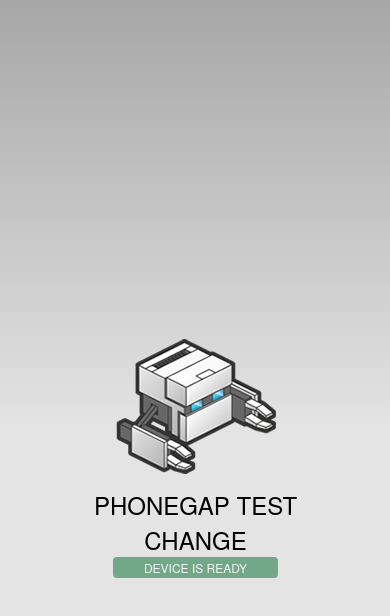
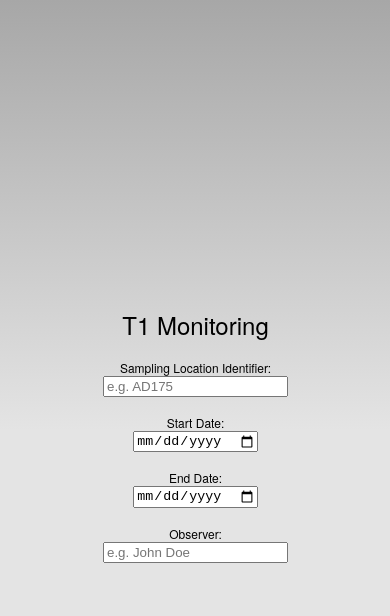
Before and after one commit to perfectr/t1m, a plain HTML site: page T1MClient/www/index.html in a window 390 px wide. Drawn offline with Linux system fonts and the light colour scheme; some packages are replaced by stand-ins of ours.

Commit message:
Main page entry form

```diff
--- a/T1MClient/www/css/index.css
+++ b/T1MClient/www/css/index.css
@@ -41,20 +41,17 @@
     height:100%;
     margin:0px;
     padding:0px;
-    text-transform:uppercase;
     width:100%;
 }
 
 /* Portrait layout (default) */
 .app {
-    background:url(../img/logo.png) no-repeat center top; /* 170px x 200px */
     position:absolute;             /* position in the center of the screen */
     left:50%;
     top:50%;
-    height:50px;                   /* text area height */
+    height:50px;                    /*text area height */
     width:225px;                   /* text area width */
     text-align:center;
-    padding:180px 0px 0px 0px;     /* image height is 200px (bottom 20px are overlapped with text) */
     margin:-115px 0px 0px -112px;  /* offset vertical: half of image height and text area height */
                                    /* offset horizontal: half of text area width */
 }
--- a/T1MClient/www/index.html
+++ b/T1MClient/www/index.html
@@ -27,16 +27,31 @@
         <!-- WARNING: for iOS 7, remove the width=device-width and height=device-height attributes. See https://issues.apache.org/jira/browse/CB-4323 -->
         <meta name="viewport" content="user-scalable=no, initial-scale=1, maximum-scale=1, minimum-scale=1, width=device-width, height=device-height, target-densitydpi=device-dpi" />
         <link rel="stylesheet" type="text/css" href="css/index.css" />
-        <title>Hello World</title>
+        <title>T1MClient</title>
     </head>
     <body>
         <div class="app">
-            <h1>PhoneGap Test change</h1>
-            <div id="deviceready" class="blink">
-                <p class="event listening">Connecting to Device</p>
-                <p class="event received">Device is Ready</p>
-            </div>
+            <h1>T1 Monitoring</h1>
+            <form>
+                <br>
+                Sampling Location Identifier:
+                <br>
+                <input type = "text" placeHolder="e.g. AD175">
+                <br><br>
+                Start Date:
+                <br>
+                <input type = "date">
+                <br><br>
+                End Date:
+                <br>
+                <input type = "date">
+                <br><br>
+                Observer:
+                <br>
+                <input type = "text" placeHolder="e.g. John Doe">
+            </form>
         </div>
+
         <script type="text/javascript" src="cordova.js"></script>
         <script type="text/javascript" src="js/index.js"></script>
         <script type="text/javascript">
```
Also changed, not shown: T1MClient/www/js/index.js (+4 -4 lines).
